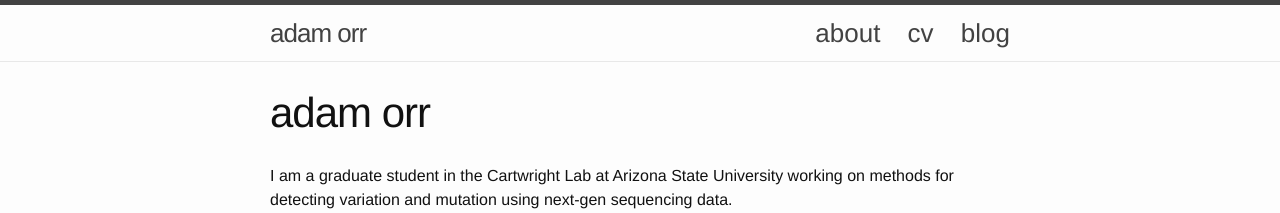
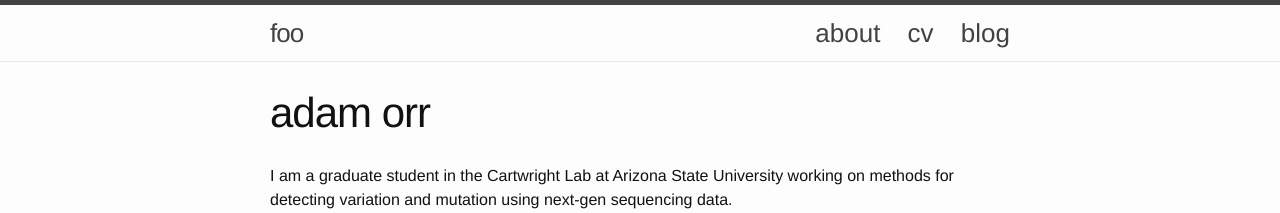
Before and after one commit to adamjorr/adamjorr.github.io, a Jekyll site: the page built from index.md, in a window 1280 px wide. Shown: the top 213 px of the page. Built offline with Jekyll 4.4.1, drawn with Linux system fonts in a browser that asks for light colours; nearby versions of some CDN libraries.

Commit message:
try something

```diff
--- a/_includes/header.html
+++ b/_includes/header.html
@@ -2,7 +2,8 @@
 
   <div class="wrapper">
 
-    <a class="site-title">{{ site.title }}</a>
+    <!-- <a class="site-title">{{ site.title }}</a> -->
+    <a class="site-title">FOO</a>
 
     <nav class="site-nav">
       <a href="#" class="menu-icon">
```
